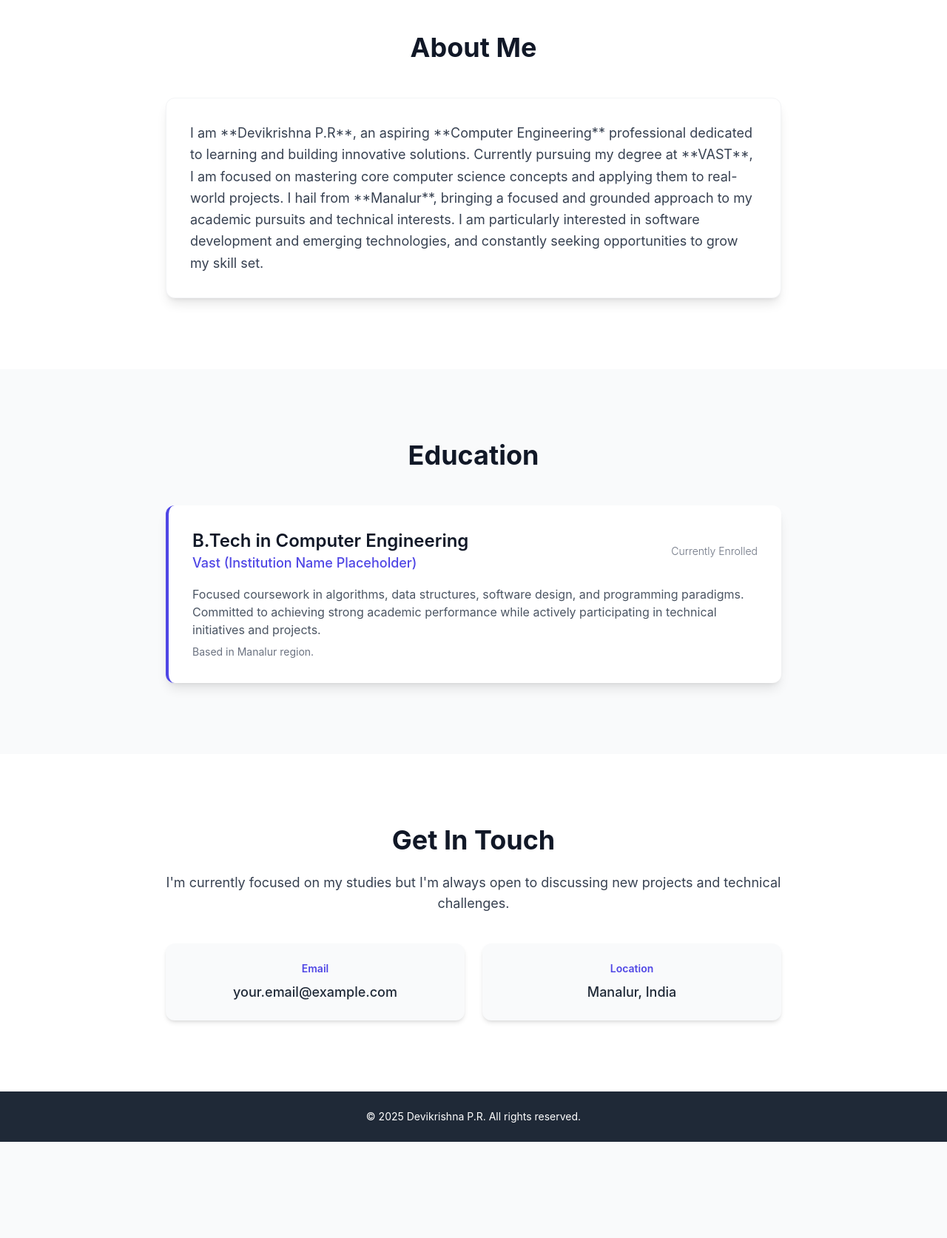
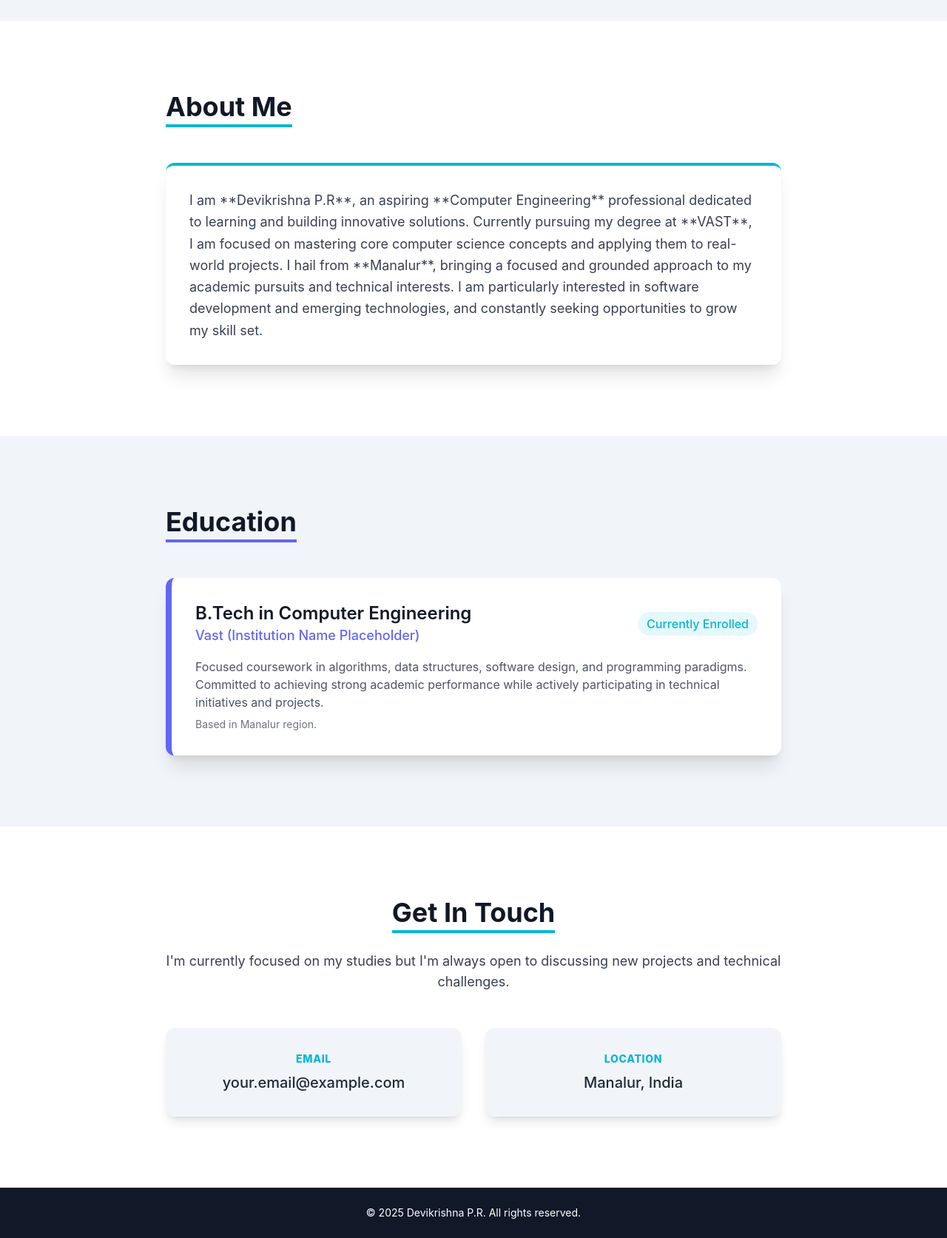
Before and after one commit to devikrishna-tech/devikrishna-tech.github.io, a plain HTML site: page index.html in a window 1280 px wide. Shown: the part 560-2233 px from the top of the page at 74% size. Before the commit the page ends 2103 px from the top, so only its background shows below. Drawn offline with nearby package versions, Linux system fonts and the light colour scheme.

Commit message:
Update index.html

```diff
--- a/index.html
+++ b/index.html
@@ -12,9 +12,11 @@
             theme: {
                 extend: {
                     colors: {
-                        'primary': '#4f46e5',
-                        'secondary': '#6366f1',
-                        'background': '#f9fafb',
+                        // VIBRANT PALETTE
+                        'primary': '#6366f1', // Bright Indigo (Main Action Color)
+                        'secondary': '#4f46e5', // Darker Indigo (Hover State)
+                        'accent': '#06b6d4', // Vibrant Cyan/Teal (Highlight/Focus)
+                        'background': '#f1f5f9', // Light Blue-Gray background for contrast
                         'card-bg': '#ffffff',
                     },
                     fontFamily: {
@@ -28,35 +30,44 @@
         /* Ensuring smooth scrolling and setting the default font */
         body {
             font-family: 'Inter', sans-serif;
-            background-color: #f9fafb;
+            background-color: #f1f5f9;
             scroll-behavior: smooth;
+        }
+        /* Custom vibrant shadow for deeper, punchier look */
+        .vibrant-shadow {
+            /* Deeper shadow using the primary color */
+            box-shadow: 0 15px 30px -5px rgba(99, 102, 241, 0.25), 0 5px 15px -3px rgba(99, 102, 241, 0.1);
+        }
+        .vibrant-shadow:hover {
+            /* Even more pronounced shadow on hover */
+            box-shadow: 0 25px 50px -12px rgba(99, 102, 241, 0.5), 0 15px 25px -5px rgba(99, 102, 241, 0.3);
         }
     </style>
 </head>
 <body class="text-gray-800 antialiased">
 
     <!-- Navigation (Simple fixed header for quick navigation) -->
-    <header class="bg-card-bg shadow-md sticky top-0 z-10">
-        <div class="max-w-7xl mx-auto px-4 sm:px-6 lg:px-8 py-3 flex justify-between items-center">
-            <a href="#" class="text-xl font-bold text-primary">Devikrishna P.R</a>
+    <header class="bg-card-bg shadow-lg sticky top-0 z-10">
+        <div class="max-w-7xl mx-auto px-4 sm:px-6 lg:px-8 py-4 flex justify-between items-center">
+            <a href="#" class="text-xl font-bold text-primary transition duration-300 hover:text-accent">Devikrishna P.R</a>
             <nav class="space-x-4">
-                <a href="#about" class="text-gray-600 hover:text-primary transition duration-300">About</a>
-                <a href="#education" class="text-gray-600 hover:text-primary transition duration-300">Education</a>
-                <a href="#contact" class="text-gray-600 hover:text-primary transition duration-300">Contact</a>
+                <a href="#about" class="text-gray-600 hover:text-accent transition duration-300">About</a>
+                <a href="#education" class="text-gray-600 hover:text-accent transition duration-300">Education</a>
+                <a href="#contact" class="text-gray-600 hover:text-accent transition duration-300">Contact</a>
             </nav>
         </div>
     </header>
 
     <!-- Hero Section -->
-    <section class="py-20 md:py-32 bg-background">
+    <section class="py-24 md:py-40 bg-background">
         <div class="max-w-4xl mx-auto px-6 sm:px-8 text-center">
             <h1 class="text-5xl sm:text-7xl font-extrabold leading-tight mb-4 text-gray-900">
                 Hi, I'm <span class="text-primary">Devikrishna P.R</span>
             </h1>
-            <p class="text-xl sm:text-2xl text-gray-600 mb-8">
+            <p class="text-xl sm:text-2xl text-gray-600 mb-10">
                 Computer Engineering Student | VAST | From Manalur
             </p>
-            <a href="#education" class="inline-block bg-primary hover:bg-secondary text-white font-semibold py-3 px-8 rounded-full shadow-lg transition duration-300 transform hover:scale-105">
+            <a href="#education" class="inline-block bg-primary hover:bg-secondary text-white font-extrabold py-3 px-10 rounded-full shadow-2xl transition duration-300 transform hover:scale-105 vibrant-shadow">
                 Explore My Journey
             </a>
         </div>
@@ -65,8 +76,8 @@
     <!-- About Section -->
     <section id="about" class="py-16 md:py-24 bg-card-bg">
         <div class="max-w-4xl mx-auto px-6 sm:px-8">
-            <h2 class="text-4xl font-bold text-center text-gray-900 mb-12">About Me</h2>
-            <div class="bg-white p-8 rounded-xl shadow-lg border border-gray-100">
+            <h2 class="text-4xl font-bold text-center text-gray-900 mb-12 border-b-4 border-accent inline-block pb-1">About Me</h2>
+            <div class="bg-white p-8 rounded-xl shadow-xl border-t-4 border-accent">
                 <p class="text-lg leading-relaxed text-gray-700">
                     I am **Devikrishna P.R**, an aspiring **Computer Engineering** professional dedicated to learning and building innovative solutions.
                     Currently pursuing my degree at **VAST**, I am focused on mastering core computer science concepts and applying them to real-world projects.
@@ -80,17 +91,17 @@
     <!-- Education Section -->
     <section id="education" class="py-16 md:py-24 bg-background">
         <div class="max-w-4xl mx-auto px-6 sm:px-8">
-            <h2 class="text-4xl font-bold text-center text-gray-900 mb-12">Education</h2>
+            <h2 class="text-4xl font-bold text-center text-gray-900 mb-12 border-b-4 border-primary inline-block pb-1">Education</h2>
 
             <div class="space-y-8">
                 <!-- VAST Entry -->
-                <div class="bg-card-bg p-6 sm:p-8 rounded-xl shadow-lg border-l-4 border-primary transition duration-300 hover:shadow-xl">
+                <div class="bg-card-bg p-6 sm:p-8 rounded-xl shadow-xl border-l-8 border-primary transition duration-500 hover:shadow-2xl hover:vibrant-shadow transform hover:-translate-y-1">
                     <div class="flex flex-col sm:flex-row justify-between items-start sm:items-center">
                         <div>
                             <h3 class="text-2xl font-semibold text-gray-900">B.Tech in Computer Engineering</h3>
                             <p class="text-lg text-primary font-medium">Vast (Institution Name Placeholder)</p>
                         </div>
-                        <span class="text-sm font-light text-gray-500 mt-2 sm:mt-0">Currently Enrolled</span>
+                        <span class="text-base font-medium text-accent mt-2 sm:mt-0 px-3 py-1 bg-accent/10 rounded-full">Currently Enrolled</span>
                     </div>
                     <p class="mt-4 text-gray-600">
                         Focused coursework in algorithms, data structures, software design, and programming paradigms. Committed to achieving strong academic performance while actively participating in technical initiatives and projects.
@@ -106,29 +117,29 @@
     <!-- Contact Section -->
     <section id="contact" class="py-16 md:py-24 bg-card-bg">
         <div class="max-w-4xl mx-auto px-6 sm:px-8 text-center">
-            <h2 class="text-4xl font-bold text-gray-900 mb-6">Get In Touch</h2>
-            <p class="text-lg text-gray-700 mb-10">
+            <h2 class="text-4xl font-bold text-gray-900 mb-6 border-b-4 border-accent inline-block pb-1">Get In Touch</h2>
+            <p class="text-lg text-gray-700 mb-12">
                 I'm currently focused on my studies but I'm always open to discussing new projects and technical challenges.
             </p>
-            <div class="flex flex-col sm:flex-row justify-center gap-6">
+            <div class="flex flex-col sm:flex-row justify-center gap-8">
                 <!-- Email Placeholder -->
-                <div class="p-6 bg-background rounded-xl shadow-md flex-1 transition duration-300 hover:bg-gray-100">
-                    <p class="text-sm font-semibold text-primary mb-2">Email</p>
-                    <a href="mailto:your.email@example.com" class="text-lg text-gray-800 hover:text-secondary font-medium transition duration-300">
+                <div class="p-8 bg-background rounded-xl shadow-lg flex-1 transition duration-300 hover:ring-4 ring-primary/50 hover:bg-white transform hover:scale-[1.02]">
+                    <p class="text-sm font-extrabold text-accent mb-2 uppercase tracking-wider">Email</p>
+                    <a href="mailto:your.email@example.com" class="text-xl text-gray-800 hover:text-accent font-medium transition duration-300">
                         your.email@example.com
                     </a>
                 </div>
                 <!-- Location Placeholder -->
-                <div class="p-6 bg-background rounded-xl shadow-md flex-1 transition duration-300 hover:bg-gray-100">
-                    <p class="text-sm font-semibold text-primary mb-2">Location</p>
-                    <p class="text-lg text-gray-800 font-medium">Manalur, India</p>
+                <div class="p-8 bg-background rounded-xl shadow-lg flex-1 transition duration-300 hover:ring-4 ring-primary/50 hover:bg-white transform hover:scale-[1.02]">
+                    <p class="text-sm font-extrabold text-accent mb-2 uppercase tracking-wider">Location</p>
+                    <p class="text-xl text-gray-800 font-medium">Manalur, India</p>
                 </div>
             </div>
         </div>
     </section>
 
     <!-- Footer -->
-    <footer class="bg-gray-800 text-white py-6">
+    <footer class="bg-gray-900 text-white py-6">
         <div class="max-w-7xl mx-auto px-4 sm:px-6 lg:px-8 text-center">
             <p class="text-sm">&copy; 2025 Devikrishna P.R. All rights reserved.</p>
         </div>
```
